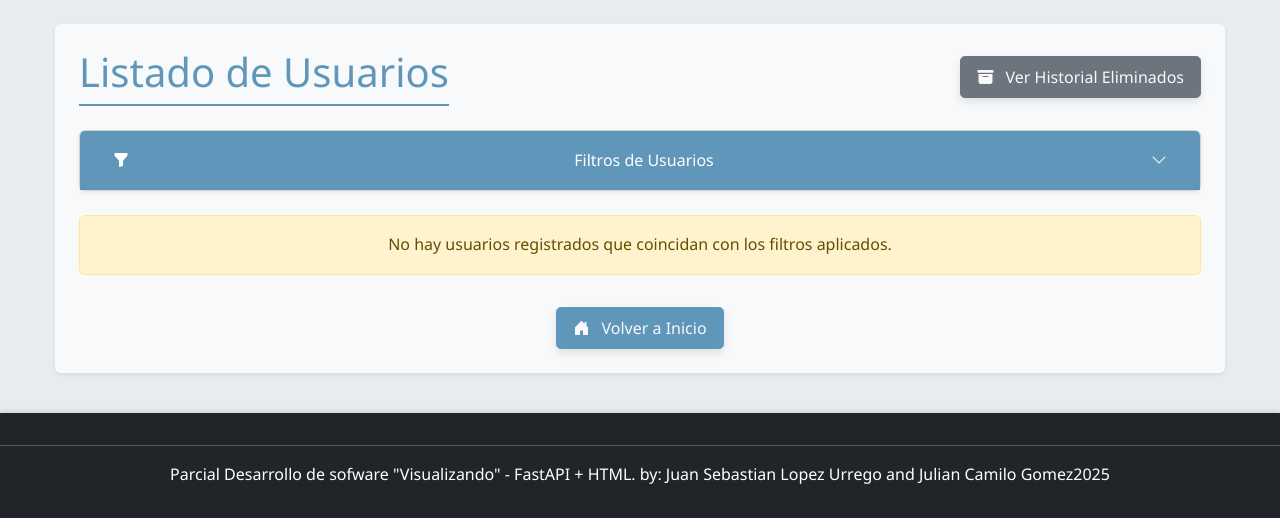
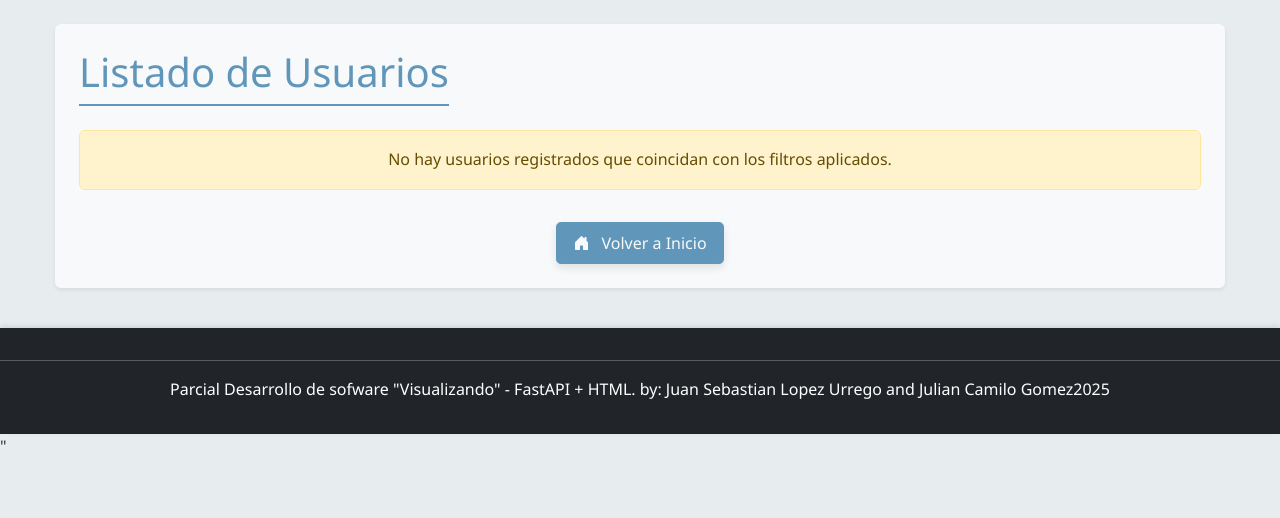
Before and after one commit to Sebas59/Sigmotoaflights, a FastAPI app: page /Users in a window 1280 px wide. Shown: the part 98-616 px from the top of the page. Run offline with FastAPI, Linux system fonts and the light colour scheme; data that the repository does not hold is empty.

Commit message:
se cambio template

```diff
--- a/templates/User.html
+++ b/templates/User.html
@@ -7,54 +7,8 @@
 <div class="jumbotron text-center bg-light p-4 rounded shadow-sm">
     <div class="d-flex justify-content-between align-items-center mb-4">
         <h1 class="mb-0">Listado de Usuarios</h1>
-        <a href="/vehiculos/historial_eliminados" class="btn btn-secondary custom-hover-effect">
-        <i class="bi bi-archive-fill me-2"></i> Ver Historial Eliminados
     </a>
     </div>
-
-<div class="card mb-4 shadow-sm">
-    <div class="card-header btn-primary">
-        <h5 class="mb-0">
-            <button class="btn btn-link text-white text-decoration-none w-100 text-start d-flex justify-content-between align-items-center"
-                    type="button"
-                    data-bs-toggle="collapse"
-                    data-bs-target="#collapseFilters"
-                    aria-expanded="{% if current_nombre or current_email %}true{% else %}false{% endif %}" {
-                    aria-controls="collapseFilters">
-                <i class="bi bi-funnel-fill me-2"></i> Filtros de Usuarios
-                <i class="bi {% if current_marca or current_modelo %}bi-chevron-up{% else %}bi-chevron-down{% endif %} collapse-icon"></i>
-            </button>
-        </h5>
-    </div>
-
-    <div id="collapseFilters" class="collapse {% if current_marca or current_modelo %}show{% endif %}">
-        <div class="card-body">
-            <form action="/Users" method="get" class="row g-3 align-items-end">
-                <div class="col-md-4">
-                    <label for="nombre" class="form-label">Nombre:</label>
-                    <input type="text" class="form-control" id="nombre" name="nombre" placeholder="Ej : Juan" value="{{ current_nombre if current_nombre is not none else '' }}">
-                </div>
-                <div class="col-md-4">
-                    <label for="email" class="form-label">Correo:</label>
-                    <input type="text" class="form-control" id="email" name="email" placeholder="Ej: Ejempl@exmaple.com" value="{{ current_email if current_email is not none else '' }}">
-                </div>
-                <div class="col-md-4">
-                    <label for="user_id" class="form-label">ID del Usuario:</label>
-                    <input type="text" class="form-control" id="user_id" name="user_id" placeholder="Ej: 1" value="{{ id_buscado if id_buscado is not none else '' }}">
-                </div>
-
-                <div class="col-12 d-flex align-items-end">
-                    <button type="submit" class="btn btn-success custom-hover-effect me-2">
-                        <i class="bi bi-funnel-fill me-2"></i> Aplicar Filtros
-                    </button>
-                    <a href="/Users" class="btn btn-secondary custom-hover-effect me-2">
-                    <i class="bi bi-x-circle-fill me-2"></i> Limpiar Filtros
-                </a>
-                </div>
-            </form>
-        </div>
-    </div>
-</div>
 
 {% if usuarios %}
 <div class="table-responsive">
@@ -65,7 +19,6 @@
                 <th scope="col">Nombre</th>
                 <th scope="col">Correo</th>
                 <th scope="col">Tiene mascota</th>
-                <th scope="col">Acciones</th>
             </tr>
         </thead>
         <tbody>
@@ -75,19 +28,6 @@
                 <td>{{ usuario.nombre }}</td>
                 <td>{{ usuario.email }}</td>
                 <td>{{ usuario.have_mascota }}</td>
-                <td>
-                    <div class="d-flex justify-content-center align-items-center">
-                        <a href="/vehiculos/edit/{{ vehiculo.id }}" class="btn btn-info btn-sm custom-hover-effect me-2">
-                            <i class="bi bi-pencil-square me-1"></i> Editar
-                        </a>
-                        <form action="/vehiculos/eliminar/{{ vehiculo.id }}" method="post" onsubmit="return confirm('¿Estás seguro de que quieres eliminar este vehículo?');"
-                              class="d-inline-block p-0 m-0 border-0 bg-transparent">
-                            <button type="submit" class="btn btn-danger btn-sm custom-hover-effect">
-                                <i class="bi bi-trash-fill me-1"></i> Eliminar
-                            </button>
-                        </form>
-                    </div>
-                </td>
             </tr>
             {% endfor %}
         </tbody>
```
